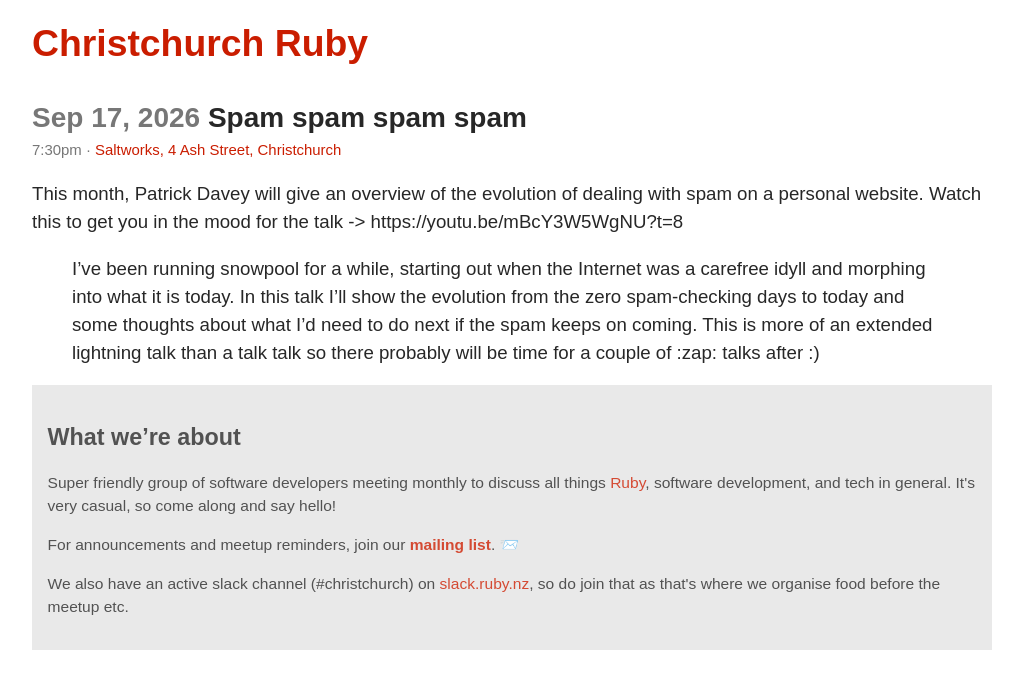
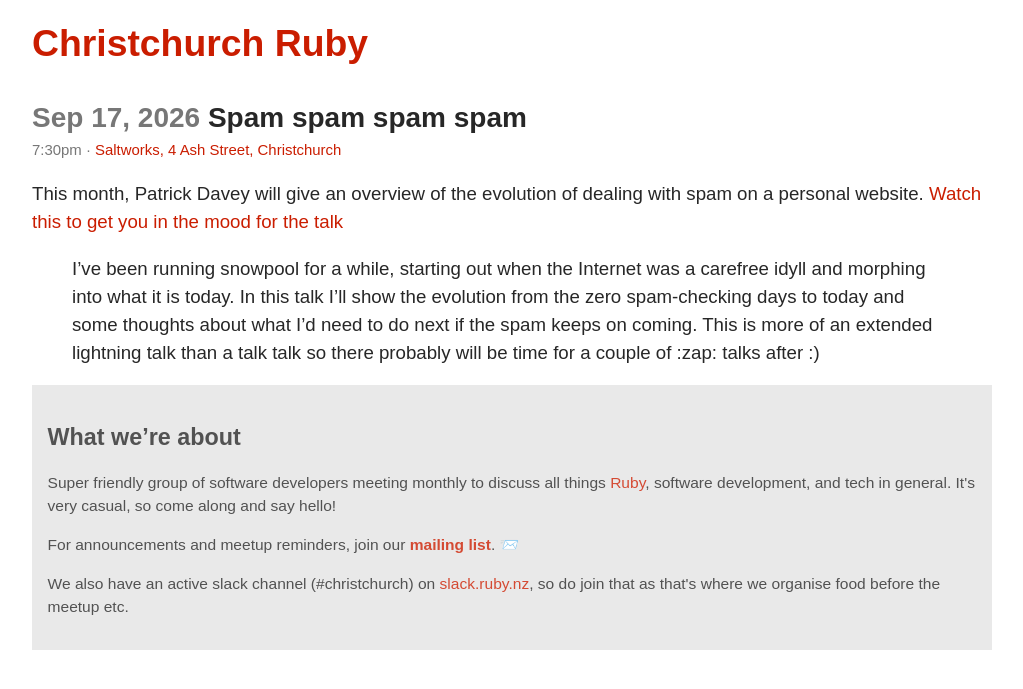
Before and after one commit to rubynz/christchurch, a Jekyll site: the page built from _events/2026/2026-09-17-meetup.md, in a window 1280 px wide. Shown: the top 689 px of the page, without its empty margins (128-1151 px from the left). Built offline with Jekyll 4.4.1, drawn with Linux system fonts in a browser that asks for light colours.

Commit message:
add link

```diff
--- a/_events/2026/2026-09-17-meetup.md
+++ b/_events/2026/2026-09-17-meetup.md
@@ -5,6 +5,6 @@ title: "Spam spam spam spam"
 ---
 
 
-This month, Patrick Davey will give an overview of the evolution of dealing with spam on a personal website.  Watch this to get you in the mood for the talk -> https://youtu.be/mBcY3W5WgNU?t=8
+This month, Patrick Davey will give an overview of the evolution of dealing with spam on a personal website.  [Watch this to get you in the mood for the talk](https://youtu.be/mBcY3W5WgNU?t=8)
 
 > I've been running snowpool for a while, starting out when the Internet was a carefree idyll and morphing into what it is today.  In this talk I'll show the evolution from the zero spam-checking days to today and some thoughts about what I'd need to do next if the spam keeps on coming.  This is more of an extended lightning talk than a talk talk so there probably will be time for a couple of :zap: talks after :)
```
